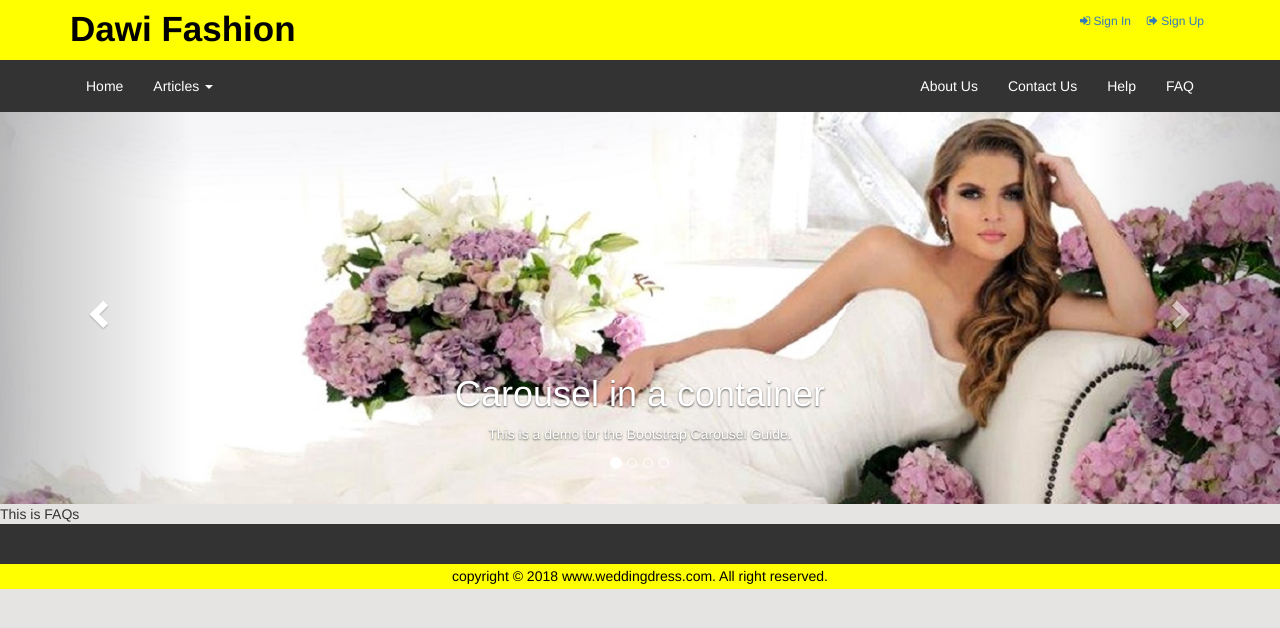
After one commit to kyawminhtwe107/wedding-dress, a PHP site: page /faq.php in a window 1280 px wide. The commit adds this page. Shown: the top 628 px of the page. Run offline with PHP 8.4, Linux system fonts and the light colour scheme.

```diff
--- /dev/null
+++ b/faq.php
@@ -0,0 +1,90 @@
+<?php
+  session_start();
+?>
+<!DOCTYPE html>
+<html lang="en">
+  <head>
+    <meta charset="utf-8">
+    <meta http-equiv="X-UA-Compatible" content="IE=edge">
+    <meta name="viewport" content="width=device-width, initial-scale=1">
+    <!-- The above 3 meta tags *must* come first in the head; any other head content must come *after* these tags -->
+    <title>Wedding Dress</title>
+
+    <!-- Bootstrap -->
+    <link href="css/bootstrap.min.css" rel="stylesheet">
+    <link rel="stylesheet" href="css/font-awesome.min.css">
+    <link rel="stylesheet" href="css/index.css">
+
+    <!-- HTML5 shim and Respond.js for IE8 support of HTML5 elements and media queries -->
+    <!-- WARNING: Respond.js doesn't work if you view the page via file:// -->
+    <!--[if lt IE 9]>
+      <script src="https://oss.maxcdn.com/html5shiv/3.7.3/html5shiv.min.js"></script>
+      <script src="https://oss.maxcdn.com/respond/1.4.2/respond.min.js"></script>
+    <![endif]-->
+  </head>
+  <body>
+
+    <!-- for header section -->
+    <?php include('partials/header.php'); ?>
+    <!-- /end header section -->
+
+    <!-- for slider -->
+
+    <div id="carousel-example-generic" class="carousel slide" data-ride="carousel">
+      <!-- Indicators -->
+      <ol class="carousel-indicators">
+          <li data-target="#carousel-example-generic" data-slide-to="0" class="active"></li>
+          <li data-target="#carousel-example-generic" data-slide-to="1"></li>
+          <li data-target="#carousel-example-generic" data-slide-to="2"></li>
+          <li data-target="#carousel-example-generic" data-slide-to="3"></li>
+      </ol>
+
+      <!-- Wrapper for slides -->
+      <div class="carousel-inner" role="listbox">
+          <div class="item active">
+              <img src="img/slide1.jpg" alt="">
+              <div class="carousel-caption">
+                  <h1>Carousel in a container</h1>
+                  <p>This is a demo for the Bootstrap Carousel Guide.</p>
+              </div>
+          </div>
+          <div class="item">
+              <img src="img/slide2.jpg" alt="">
+          </div>
+          <div class="item">
+              <img src="img/slide3.jpg" alt="">
+          </div>
+          <div class="item">
+              <img src="img/slide4.jpg" alt="">
+          </div>
+      </div>
+
+      <!-- Controls -->
+      <a class="left carousel-control" href="#carousel-example-generic" role="button" data-slide="prev">
+          <span class="glyphicon glyphicon-chevron-left" aria-hidden="true"></span>
+          <span class="sr-only">Previous</span>
+      </a>
+      <a class="right carousel-control" href="#carousel-example-generic" role="button" data-slide="next">
+          <span class="glyphicon glyphicon-chevron-right" aria-hidden="true"></span>
+          <span class="sr-only">Next</span>
+      </a>
+  </div>
+
+    <!-- /end slider -->
+
+    <!-- for content section -->
+
+    This is FAQs
+
+    <!-- /end content -->
+
+    <!-- for footer -->
+    <?php include('partials/footer.php'); ?>
+    <!-- /end footer -->
+
+    <!-- jQuery (necessary for Bootstrap's JavaScript plugins) -->
+    <script src="js/jquery.min.js"></script>
+    <!-- Include all compiled plugins (below), or include individual files as needed -->
+    <script src="js/bootstrap.min.js"></script>
+  </body>
+</html>
--- a/partials/header.php
+++ b/partials/header.php
@@ -24,7 +24,7 @@
           </div>
           <div id="navbar" class="navbar-collapse collapse" style="padding-left: 0px;">
             <ul class="nav navbar-nav">
-              <li class="active"><a href="#">Home</a></li>
+              <li class="active"><a href="index.php">Home</a></li>
               <li class="dropdown">
                 <a href="#" class="dropdown-toggle" data-toggle="dropdown" role="button" aria-haspopup="true" aria-expanded="false">Articles <span class="caret"></span></a>
                 <ul class="dropdown-menu">
@@ -37,7 +37,7 @@
               <li><a href="#">About Us</a></li>
               <li><a href="#">Contact Us</a></li>
               <li><a href="../navbar-static-top/">Help</a></li>
-              <li><a href="../navbar-fixed-top/">FAQ</a></li>
+              <li><a href="faq.php">FAQ</a></li>
             </ul>
           </div><!--/.nav-collapse -->
         </div><!--/.container-fluid -->
```
Also changed, not shown: database/users.sql (renamed from database/dress_project.sql, +13 -12 lines), include/member.php (+8 -2 lines).
